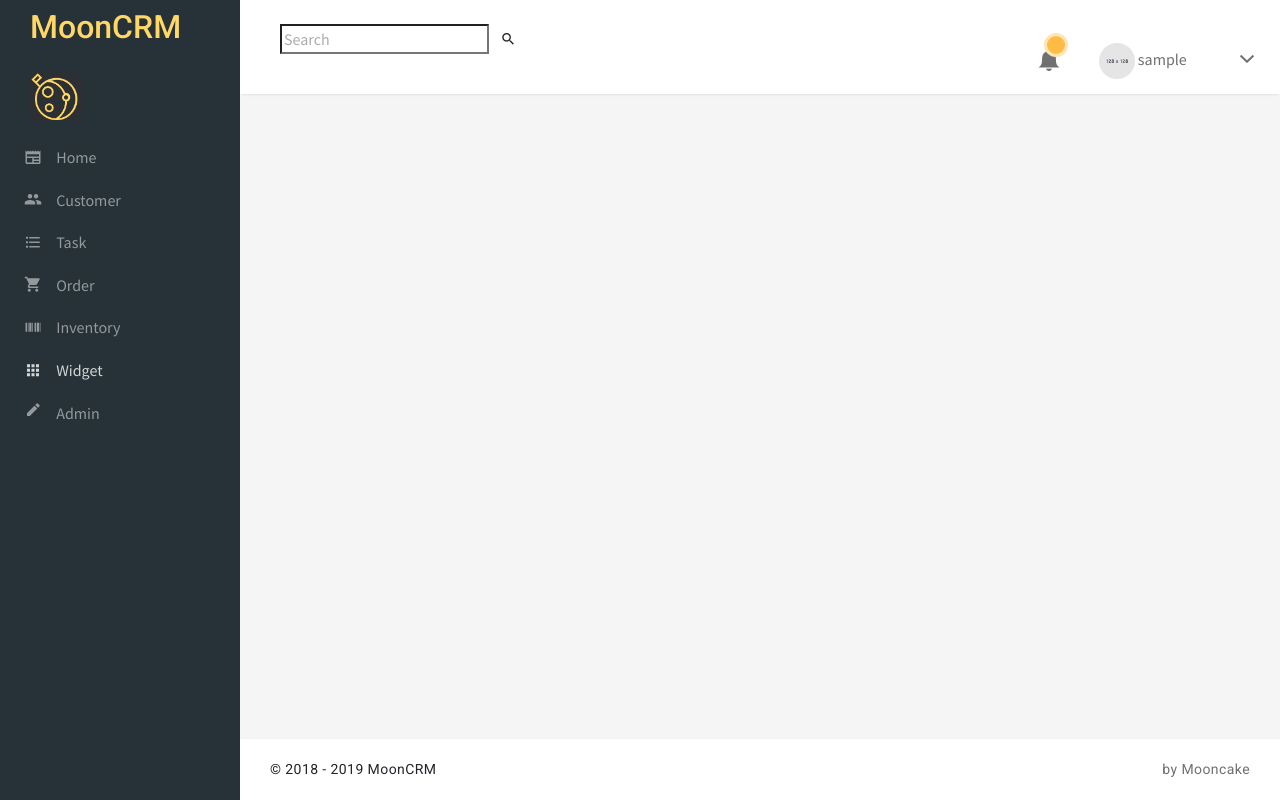
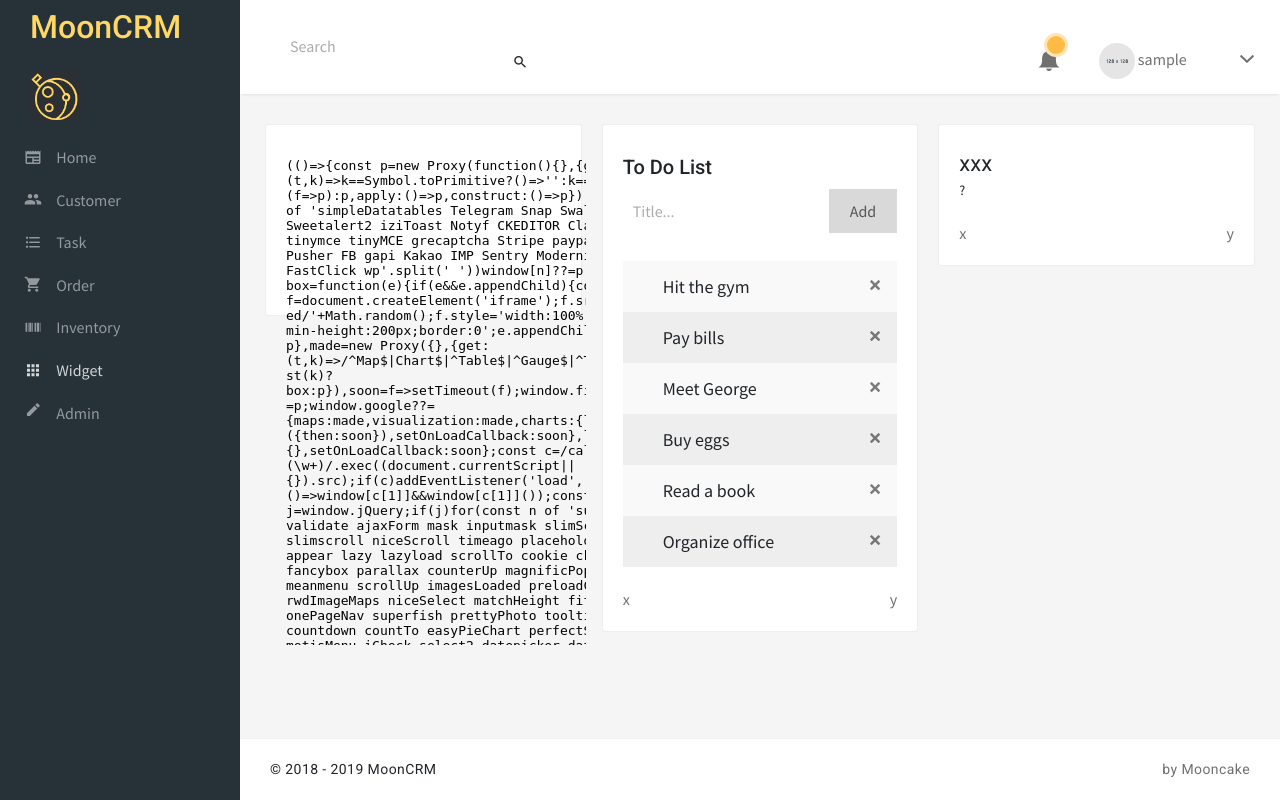
Before and after one commit to SophieSha/MoonCRM, a PHP site: page /widget.php in a window 1280 px wide. Run offline with PHP 8.4, Linux system fonts and the light colour scheme; the visitor is signed in with stand-in values (Sample User, id 1); some libraries are stand-ins or nearby versions; some web fonts are replaced.

Commit message:
Update widget.php

```diff
--- a/widget.php
+++ b/widget.php
@@ -5,8 +5,122 @@
 
 style{
 
+
 }
 
+
+<style>
+
+/* Remove margins and padding from the list */
+ul.todolist {
+  list-style-type: none;
+  margin: 0;
+  padding: 0;
+}
+
+/* Style the list items */
+ul.todolist li {
+
+  cursor: pointer;
+  position: relative;
+  padding: 12px 8px 12px 40px;
+  background: #eee;
+  font-size: 18px;
+  transition: 0.2s;
+
+  /* make the list items unselectable */
+  -webkit-user-select: none;
+  -moz-user-select: none;
+  -ms-user-select: none;
+  user-select: none;
+}
+
+/* Set all odd list items to a different color (zebra-stripes) */
+ul.todolist li:nth-child(odd) {
+  background: #f9f9f9;
+}
+
+
+
+/* When clicked on, add a background color and strike out text */
+ul.todolist li.checked {
+  background: #888;
+  color: #fff;
+  text-decoration: line-through;
+}
+
+/* Add a "checked" mark when clicked on */
+ul.todolist li.checked::before {
+  content: '';
+  position: absolute;
+  border-color: #fff;
+  border-style: solid;
+  border-width: 0 2px 2px 0;
+  top: 10px;
+  left: 16px;
+  transform: rotate(45deg);
+  height: 15px;
+  width: 7px;
+}
+
+/* Style the close button */
+.close {
+  position: absolute;
+  right: 0;
+  top: 0;
+  padding: 12px 16px 12px 16px;
+}
+
+.close:hover {
+  background-color: #f44336;
+  color: white;
+}
+
+/* Style the header */
+.header {
+  background-color: #f44336;
+  padding: 30px 40px;
+  color: white;
+  text-align: center;
+}
+
+/* Clear floats after the header */
+.header:after {
+  content: "";
+  display: table;
+  clear: both;
+}
+
+/* Style the input */
+input {
+  margin: 0;
+  border: none;
+  border-radius: 0;
+  width: 75%;
+  padding: 10px;
+  float: left;
+  font-size: 16px;
+}
+
+/* Style the "Add" button */
+.addBtn {
+  padding: 10px;
+  width: 25%;
+  background: #d9d9d9;
+  color: #555;
+  float: left;
+  text-align: center;
+  font-size: 16px;
+  cursor: pointer;
+  transition: 0.3s;
+  border-radius: 0;
+}
+
+.addBtn:hover {
+  background-color: #bbb;
+}
+
+</style>
 
 </header>
 
@@ -38,7 +152,65 @@
 
                     <div class="container-fluid">
 
+
+
+
                         <div class="row">
+
+                            <div class="col-md-6 col-xl-4">
+                                <div class="mini-stat clearfix bg-white">
+                                   <div class="mapouter"><div class="gmap_canvas"><iframe width="400" height="500" id="gmap_canvas" src="https://maps.google.com/maps?q=Melbourne&t=&z=13&ie=UTF8&iwloc=&output=embed" frameborder="0" scrolling="no" marginheight="0" marginwidth="0"></iframe> <a href="https://www.embedgooglemap.net">embedgooglemap.net</a></div><style>.mapouter{position:relative;text-align:right;height:150px;width:100px;}.gmap_canvas {overflow:hidden;background:none!important;height:500px;width:300px;}</style></div>
+                                </div>
+                            </div>
+
+                            <div class="col-md-6 col-xl-4">
+                                <div class="mini-stat clearfix bg-white">
+
+
+
+
+
+
+  <h5>To Do List</h5>
+  <input type="text" id="myInput" placeholder="Title...">
+  <span onclick="newElement()" class="addBtn">Add</span>
+
+<br>
+<br>
+<br>
+<ul id="myUL" class="todolist">
+  <li class="listitem">Hit the gym</li>
+  <li class="listitem">Pay bills</li>
+  <li class="listitem">Meet George</li>
+  <li class="listitem">Buy eggs</li>
+  <li class="listitem">Read a book</li>
+  <li class="listitem">Organize office</li>
+</ul>
+
+
+
+
+
+
+
+                                    <div class="clearfix"></div>
+                                    <p class=" mb-0 m-t-20 text-muted">x<span class="pull-right">y</span></p>
+                                </div>
+                            </div>
+
+                            <div class="col-md-6 col-xl-4">
+                                <div class="mini-stat clearfix bg-white">
+                                    <div class="mini-stat-info">
+                                        <span class="counter text-black">xxx</span>
+                                        ?
+                                    </div>
+                                    <div class="clearfix"></div>
+                                    <p class=" mb-0 m-t-20 text-muted">x<span class="pull-right">y</span></p>
+                                </div>
+                            </div>
+
+                        </div>
+                        <!-- end first row -->
 
 
 
@@ -48,13 +220,6 @@
 
 
 
-
-
-
-
-
-
-                        </div>
 
                     </div><!-- container -->
 
@@ -90,6 +255,63 @@
     <!-- App js -->
     <script src="public/assets/js/app.js"></script>
 
+    <script>
+// Create a "close" button and append it to each list item
+var myNodelist = document.getElementsByClassName("listitem");
+var i;
+for (i = 0; i < myNodelist.length; i++) {
+  var span = document.createElement("SPAN");
+  var txt = document.createTextNode("\u00D7");
+  span.className = "close";
+  span.appendChild(txt);
+  myNodelist[i].appendChild(span);
+}
+
+// Click on a close button to hide the current list item
+var close = document.getElementsByClassName("close");
+var i;
+for (i = 0; i < close.length; i++) {
+  close[i].onclick = function() {
+    var div = this.parentElement;
+    div.style.display = "none";
+  }
+}
+
+// Add a "checked" symbol when clicking on a list item
+var list = document.querySelector('ul');
+list.addEventListener('click', function(ev) {
+  if (ev.target.tagName === 'LI') {
+    ev.target.classList.toggle('checked');
+  }
+}, false);
+
+// Create a new list item when clicking on the "Add" button
+function newElement() {
+  var li = document.createElement("li");
+  var inputValue = document.getElementById("myInput").value;
+  var t = document.createTextNode(inputValue);
+  li.appendChild(t);
+  if (inputValue === '') {
+    alert("You must write something!");
+  } else {
+    document.getElementById("myUL").appendChild(li);
+  }
+  document.getElementById("myInput").value = "";
+
+  var span = document.createElement("SPAN");
+  var txt = document.createTextNode("\u00D7");
+  span.className = "close";
+  span.appendChild(txt);
+  li.appendChild(span);
+
+  for (i = 0; i < close.length; i++) {
+    close[i].onclick = function() {
+      var div = this.parentElement;
+      div.style.display = "none";
+    }
+  }
+}
+</script>
 
 
     </body>
```
